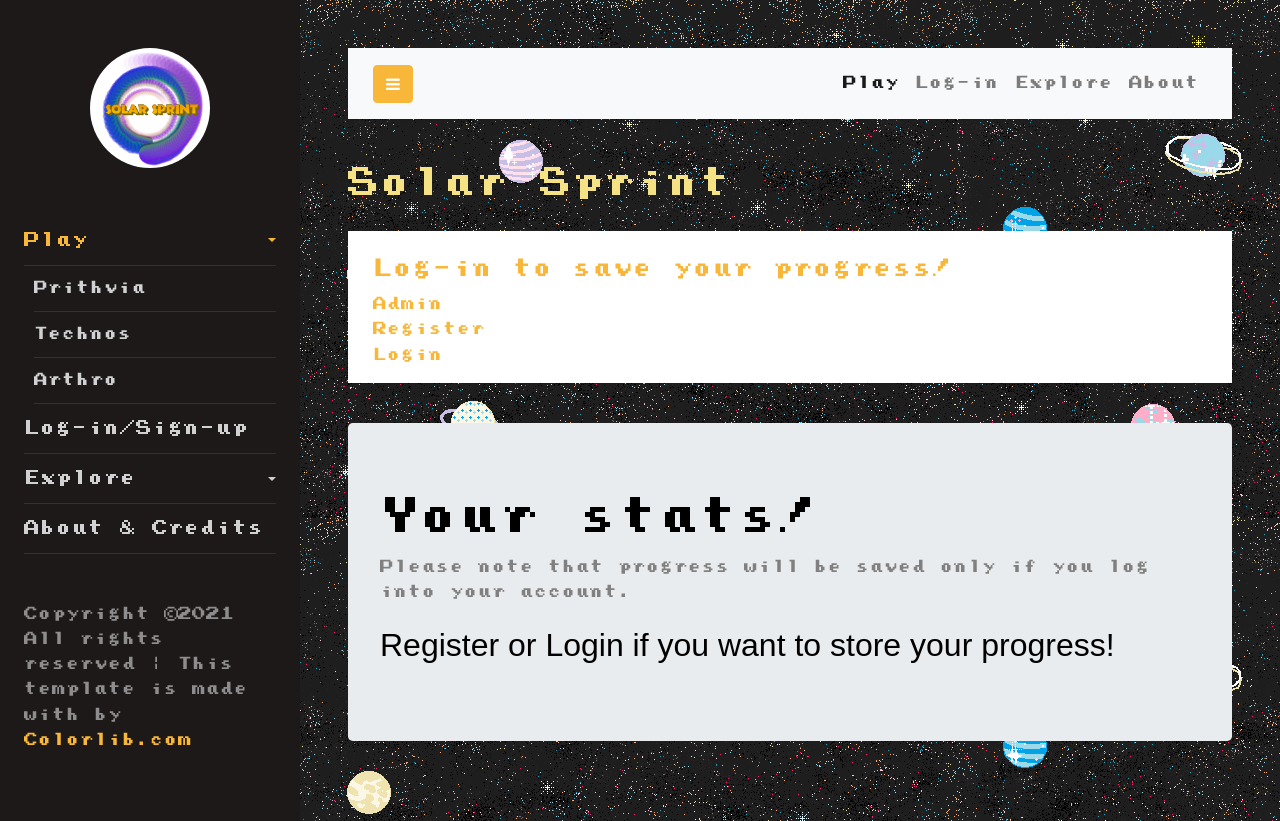
After one commit to Chahat08/SolarSprint, a Django app: page /account/ in a window 1280 px wide, after a click on "Play". The commit adds this page. Run offline with Django 3.2, Linux system fonts and the light colour scheme; some libraries are stand-ins or nearby versions.

Commit message:
modified the login/registration page, minor other changes

```diff
--- a/game/urls.py
+++ b/game/urls.py
@@ -21,7 +21,9 @@ from solarsprint import views
 urlpatterns = [
     path('admin/', admin.site.urls),
     url(r'^$',views.index,name='index'),
+    url(r'home/', views.index, name='home'),
     url(r'^log-in/', views.log_in, name='log_in'),
+    url(r'^account/', views.account_details, name='account_details'),
     url(r'^special/',views.special,name='special'),
     url(r'^solarsprint/',include('solarsprint.urls')),
     url(r'^logout/$', views.user_logout, name='logout'),
--- a/requirements.txt
+++ b/requirements.txt
@@ -1,2 +1,4 @@
 Django==3.1.5
+psycopg2
+django-cockroachdb>=3.1.*
 Pillow
--- a/solarsprint/admin.py
+++ b/solarsprint/admin.py
@@ -1,7 +1,9 @@
 from django.contrib import admin
-from solarsprint.models import UserProfileInfo, User
+#from solarsprint.models import UserProfileInfo, User
+from .models import UserGameInfo, User
 
 # Register your models here.
-admin.site.register(UserProfileInfo)
+#admin.site.register(UserProfileInfo)
+admin.site.register(UserGameInfo)
 
 # Register your models here.
--- a/solarsprint/models.py
+++ b/solarsprint/models.py
@@ -1,6 +1,7 @@
 from django.db import models
 from django.contrib.auth.models import User
 
+"""
 class UserProfileInfo(models.Model):
     user = models.OneToOneField(User,on_delete=models.CASCADE)
     portfolio_site = models.URLField(blank=True)
@@ -8,3 +9,29 @@ class UserProfileInfo(models.Model):
 
     def __str__(self):
         return self.user.username
+"""
+
+class UserGameInfo(models.Model):
+    user=models.OneToOneField(User, on_delete=models.CASCADE)
+    total_games_played = models.IntegerField(default=0)
+    unlocked_pr = models.BooleanField(default=True)
+    unlocked_arac = models.BooleanField(default=False)
+    unlocked_arth = models.BooleanField(default=False)
+    unlocked_arc = models.BooleanField(default=False)
+    high_score = models.IntegerField(default=0)
+
+    def __str__(self):
+        return self.user.username
+
+    def unlock_planet(self, planet):
+        if planet=='arth':
+            self.unlocked_arth=True
+
+        elif planet=='arac':
+            self.unlocked_arac = True
+
+        elif planet=='arc':
+            self.unlocked_arc = True
+
+    def new_high_score(self, score):
+        self.high_score = score
--- /dev/null
+++ b/solarsprint/templates/solarsprint/account.html
@@ -0,0 +1,49 @@
+{% extends "solarsprint/login_base.html" %}
+{% load static %}
+{% block body_block %}
+<div class="wrapper">
+  <div class="jumbotron" style="font-family: press_start;">
+    <h1 style="font-family: press_start;">Your stats!</h1>
+      <p>Please note that progress will be saved only if you log into your account.</p>
+    {% if user.is_authenticated %}
+        <h2 style="font-family: press_start;">Hello {{ user.username }}</h2>
+        <ul class="list-unstyled components mb-5">
+            <li>Total Games Played: {{ game_info.total_games_played }}</li>
+            <li>Longest Run: {{ game_info.high_score }}</li>
+         <li class="active">
+             <a href="#planetList" data-toggle="collapse" aria-expanded="false" class="dropdown-toggle">Unlocked Planets</a>
+             <ul class="collapse list-unstyled" id="planetList">
+
+        {% if game_info.unlocked_pr %}
+                 <li>
+                    Prithvia
+                 </li>
+        {% endif %}
+
+        {% if game_info.unlocked_arac %}
+                 <li>
+                    Arachno
+                 </li>
+        {% endif %}
+
+        {% if game_info.unlocked_arth %}
+                 <li>
+                     Arthros
+                 </li>
+        {% endif %}
+
+        {% if game_info.unlocked_arc %}
+                 <li>
+                    Arcadia
+                 </li>
+        {% endif %}
+             </ul>
+
+        </li>
+        </ul>
+    {% else %}
+        <h2>Register or Login if you want to store your progress!</h2>
+    {% endif %}
+  </div>
+</div>
+{% endblock %}
--- a/solarsprint/templates/solarsprint/base.html
+++ b/solarsprint/templates/solarsprint/base.html
@@ -13,7 +13,7 @@
 <div class="wrapper d-flex align-items-stretch">
 <nav id="sidebar">
 <div class="p-4 pt-5">
-<a href="/play" class="img logo rounded-circle mb-5" style="background-image: url(/static/images/website/icon_text.png);"></a>
+<a href="/home" class="img logo rounded-circle mb-5" style="background-image: url(/static/images/website/icon_text.png);"></a>
 <ul class="list-unstyled components mb-5">
 <li class="active">
 <a href="#homeSubmenu" data-toggle="collapse" aria-expanded="false" class="dropdown-toggle">Play</a>
@@ -31,11 +31,11 @@
 </li>
 {% if user.is_authenticated %}
     <li>
-        <a href="/log-in">Your account</a>
+        <a href="/account">Your account</a>
     </li>
 {% else %}
 <li>
-    <a href="/log-in">Log-in/Sign-up</a>
+    <a href="/account">Log-in/Sign-up</a>
 </li>
 {% endif %}
 <li>
@@ -78,7 +78,7 @@ Copyright &copy;<script>document.write(new Date().getFullYear());</script> All r
 </li>
 {% if user.is_authenticated %}
     <li class="nav-item">
-        <a class="nav-link" href="#">Account</a>
+        <a class="nav-link" href="/account">Account</a>
     </li>
 {% else %}
     <li class="nav-item">
--- a/solarsprint/templates/solarsprint/login_base.html
+++ b/solarsprint/templates/solarsprint/login_base.html
@@ -5,7 +5,11 @@
       <div class="container">
         <ul class="nav navbar-nav">
 {# Django Home Link / Admin Link / Register Link#}
-          <li><a class="navbar-brand" href="{% url 'index' %}">Log-in to save your progress!</a></li>
+            {% if user.is_authenticated %}
+          <li><a class="navbar-brand" href="{% url 'account_details' %}">You have logged in successfully!</a></li>
+            {% else %}
+            <li><a class="navbar-brand" href="{% url 'account_details' %}">Log-in to save your progress!</a></li>
+            {% endif %}
           <li><a class="navbar-link" href="{% url 'admin:index' %}">Admin</a></li>
           <li><a class="navbar-link" href="{% url 'solarsprint:register' %}">Register</a></li>
           {# Some logic on what to display for last item#}
@@ -17,7 +21,7 @@
 </ul>
       </div>
     </nav>
-    <div class="container">
+    <div class="wrapper" style="font-family: press_start">
     {% block body_block %}
     {% endblock %}
     </div>
--- a/solarsprint/templates/solarsprint/registration.html
+++ b/solarsprint/templates/solarsprint/registration.html
@@ -11,7 +11,7 @@
 <form enctype="multipart/form-data" method="POST">
           {% csrf_token %}
           {{ user_form.as_p }}
-          {{ profile_form.as_p }}
+          {# {{ profile_form.as_p }} #}
           <input type="submit" name="" value="Register">
         </form>
 
--- a/solarsprint/urls.py
+++ b/solarsprint/urls.py
@@ -7,6 +7,8 @@ app_name = 'solarsprint'
 
 urlpatterns = [
     path('', views.index, name='index'),
+    path('/home', views.index, name='home'),
     url(r'^register/$',views.register,name='register'),
     url(r'^user_login/$',views.user_login,name='user_login'),
+    url(r'^account_details/$', views.account_details, name='account_details'),
 ]
--- a/solarsprint/views.py
+++ b/solarsprint/views.py
@@ -1,5 +1,6 @@
 from django.shortcuts import render
-from solarsprint.forms import UserForm,UserProfileInfoForm
+from .forms import UserForm, UserGameInfoForm
+from .models import User, UserGameInfo
 from django.contrib.auth import authenticate, login, logout
 from django.http import HttpResponseRedirect, HttpResponse
 from django.urls import reverse
@@ -14,7 +15,7 @@ def index(request):
 
 
 def log_in(request):
-    return render(request,'solarsprint/index.html')
+    return render(request,'solarsprint/login.html', {})
 
 @login_required
 def special(request):
@@ -23,32 +24,35 @@ def special(request):
 @login_required
 def user_logout(request):
     logout(request)
-    return HttpResponseRedirect(reverse('index'))
+    return HttpResponseRedirect(reverse('account_details'))
 
 def register(request):
     registered = False
     if request.method == 'POST':
         user_form = UserForm(data=request.POST)
-        profile_form = UserProfileInfoForm(data=request.POST)
-        if user_form.is_valid() and profile_form.is_valid():
+        game_form = UserGameInfoForm(data=request.POST)
+        #profile_form = UserProfileInfoForm(data=request.POST)
+        if user_form.is_valid() and game_form.is_valid():#and profile_form.is_valid():
             user = user_form.save()
             user.set_password(user.password)
             user.save()
-            profile = profile_form.save(commit=False)
-            profile.user = user
-            if 'profile_pic' in request.FILES:
-                print('found it')
-                profile.profile_pic = request.FILES['profile_pic']
-            profile.save()
+            game_info = game_form.save(commit=False)
+            game_info.user = user
+            #profile = profile_form.save(commit=False)
+            #profile.user = user
+            #if 'profile_pic' in request.FILES:
+             #   print('found it')
+              #  profile.profile_pic = request.FILES['profile_pic']
+            #profile.save()
             registered = True
         else:
-            print(user_form.errors,profile_form.errors)
+            print(user_form.errors)#,profile_form.errors)
     else:
         user_form = UserForm()
-        profile_form = UserProfileInfoForm()
+        #profile_form = UserProfileInfoForm()
     return render(request,'solarsprint/registration.html',
                           {'user_form':user_form,
-                           'profile_form':profile_form,
+                           #'profile_form':profile_form,
                            'registered':registered})
 
 def user_login(request):
@@ -59,7 +63,7 @@ def user_login(request):
         if user:
             if user.is_active:
                 login(request,user)
-                return HttpResponseRedirect(reverse('index'))
+                return HttpResponseRedirect(reverse('account_details'))
             else:
                 return HttpResponse("Your account was inactive.")
         else:
@@ -68,3 +72,12 @@ def user_login(request):
             return HttpResponse("Invalid login details given")
     else:
         return render(request, 'solarsprint/login.html', {})
+
+def account_details(request):
+    if request.method=='GET':
+        print("in get")
+        game_info = UserGameInfo(request.GET)
+        return render(request, 'solarsprint/account.html', {'game_info':game_info})
+    else:
+        print("in else")
+        return render(request, 'solarsprint/login.html', {})
```
Also changed, not shown: solarsprint/forms.py (+7 -2 lines), solarsprint/templates/solarsprint/index.html (deleted, +0 -14 lines), solarsprint/migrations/0002_auto_20210109_1048.py (added), solarsprint/static/js/game/solarsprint1.js (added), 1 other file.
